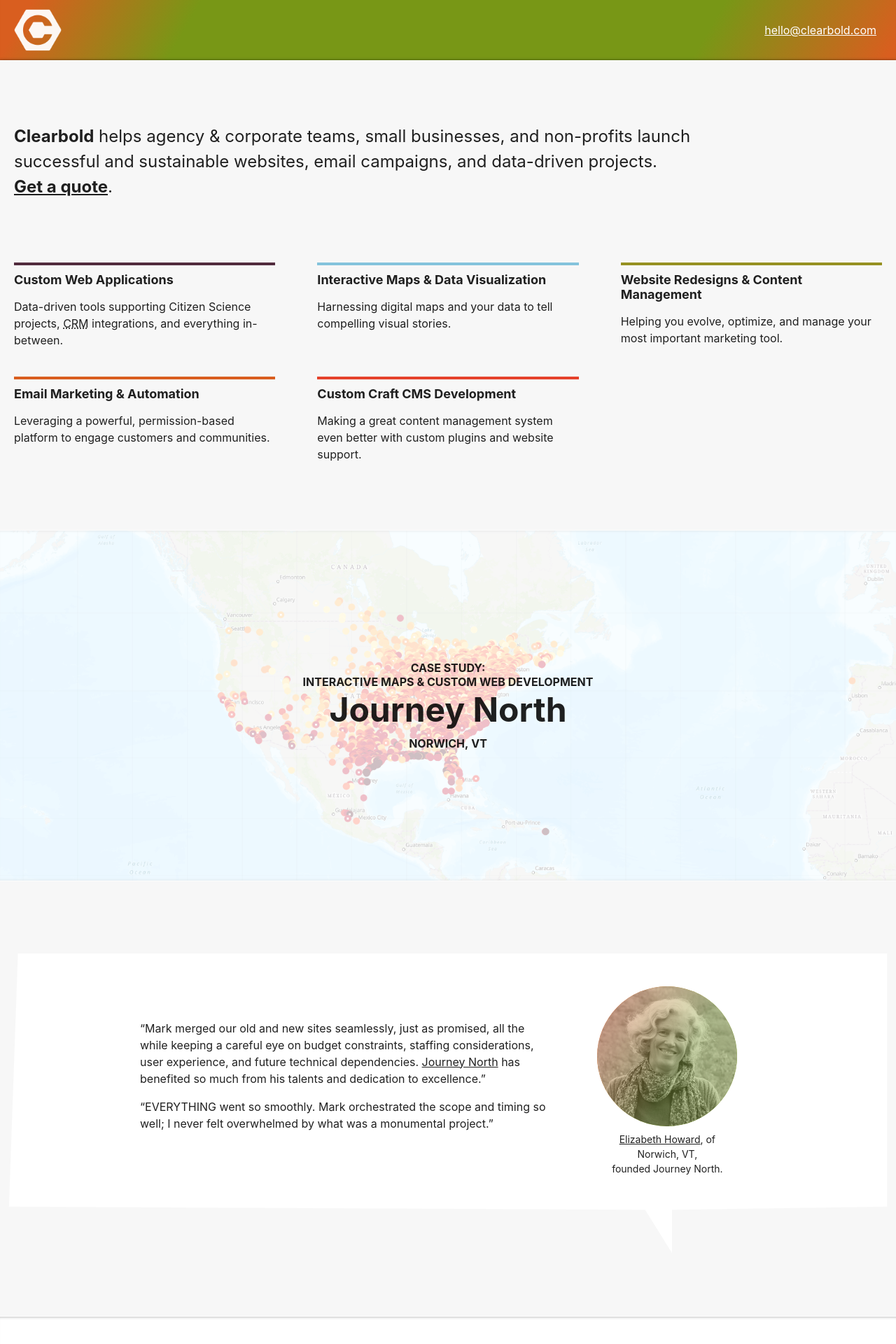
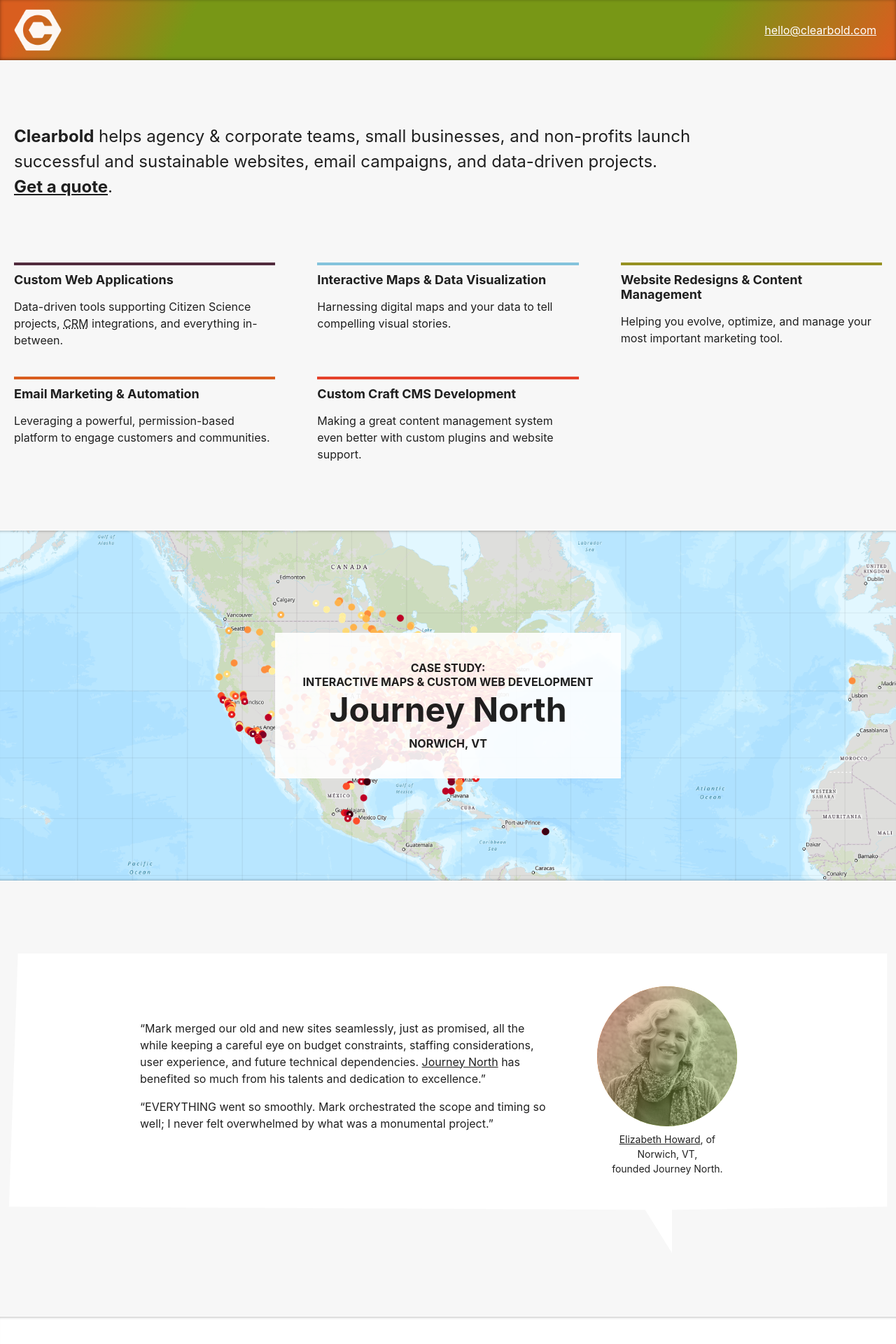
Before and after one commit to clearbold/clearbold.github.io, a Jekyll site: the page built from jn.html, in a window 1280 px wide. Shown: the top 1920 px of the page at 70% size. Built offline with Jekyll 4.4.1, drawn with Linux system fonts in a browser that asks for light colours.

Commit message:
CSS edits

```diff
--- a/_layouts/jn.html
+++ b/_layouts/jn.html
@@ -34,7 +34,7 @@
             <nav><a href="mailto:hello@clearbold.com">hello@clearbold.com</a></nav>
         </div>
     </header>
-    <main class="outer-content" id="content"><div class="panel panel-top intro">
+    <div class="outer-content"><main id="content" role="main"><div class="panel panel-top intro">
         <div class="wrapper wrapper-content">
             <p><b>Clearbold</b> helps agency &amp; corporate teams, small businesses, and non-profits launch successful and sustainable websites, email campaigns, and data-driven&nbsp;projects. <a href="https://clearbold.wufoo.com/forms/lets-work-together/">Get&nbsp;a&nbsp;quote</a>.</p>
         </div>
@@ -148,10 +148,9 @@
                 </ul>
             </div>
         </div>
-    </div>
-
+    </div></main>
 {% include footer.html %}
-    </main></div>
+    </div></div>
     <script type="text/javascript">
         const element = document.getElementById('craft');
         const link = document.getElementById('craft-jumplink');
--- a/ui/css/styles.css
+++ b/ui/css/styles.css
@@ -84,12 +84,12 @@
 }
 .outer-content {
     background: rgb(247, 247, 247);
-    box-shadow: 0px 1px 5px -1px rgba(0, 0, 0, .5);
+    box-shadow: 0px 2px 4px 0px rgba(0, 0, 0, .4);
 }
 
 .masthead {
     box-shadow:
-        inset 0px -4px 5px -5px rgba(0, 0, 0, .5);
+        inset 0px -1px 5px 0px rgba(0, 0, 0, .4);
 }
 .masthead > div {
     padding-top: 20px;
@@ -390,8 +390,9 @@
 .panel-inset {
     background-color: white;
     box-shadow:
-        inset 0px 4px 4px -4px rgba(0, 0, 0, .375),
-        inset 0px -4px 4px -4px rgba(0, 0, 0, .375);
+        inset 0px 4px 4px -4px rgba(0, 0, 0, .4),
+        inset 0px -4px 4px -4px rgba(0, 0, 0, .4);
+        /* inset 0px -1px 5px 0px rgba(0, 0, 0, .4); */
 }
 
 .spacer {
@@ -405,8 +406,9 @@
     background-size: 150% auto;
 
     box-shadow:
-        inset 0px 4px 4px -4px rgba(0, 0, 0, .375),
-        inset 0px -4px 4px -4px rgba(0, 0, 0, .375);
+        inset 0px 4px 4px -4px rgba(0, 0, 0, .4),
+        inset 0px -4px 4px -4px rgba(0, 0, 0, .4);
+        /* inset 0px -1px 5px 0px rgba(0, 0, 0, .4); */
 
     height: 200px;
 }
@@ -417,7 +419,7 @@
 
 .parallax-jn .overlay {
     align-items: center;
-    background: rgba(255, 255, 255, .75);
+    /*background: rgba(255, 255, 255, .75);*/
     display: flex;
     flex-direction: row;
     height: 100%;
@@ -425,9 +427,12 @@
     width: 100%;
 }
     .parallax-jn .overlay .heading-text {
+        background: rgba(255, 255, 255, .9);
+        display: inline-block;
         font-size: 36px; font-size: 2.25rem;
         font-weight: bold;
         line-height: 1.25em;
+        padding: 10px;
     }
     .parallax-jn .overlay .heading-text span {
         display: block;
@@ -475,6 +480,9 @@
     .parallax-jn {
         background-size: cover;
     }
+        .parallax-jn .overlay .heading-text {
+            padding: 40px;
+        }
 }
 @media screen and (min-width: 900px) {
     .parallax {
```
Also changed, not shown: 3 other files.
